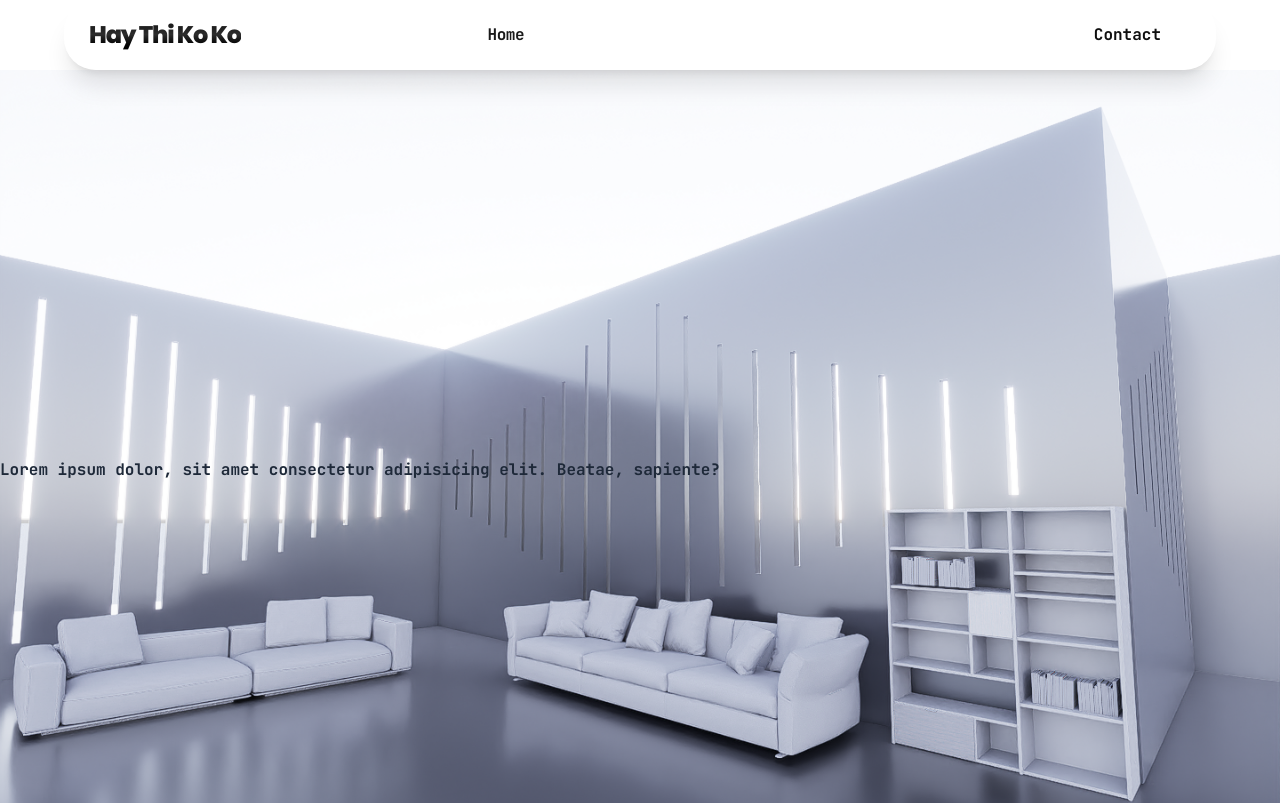
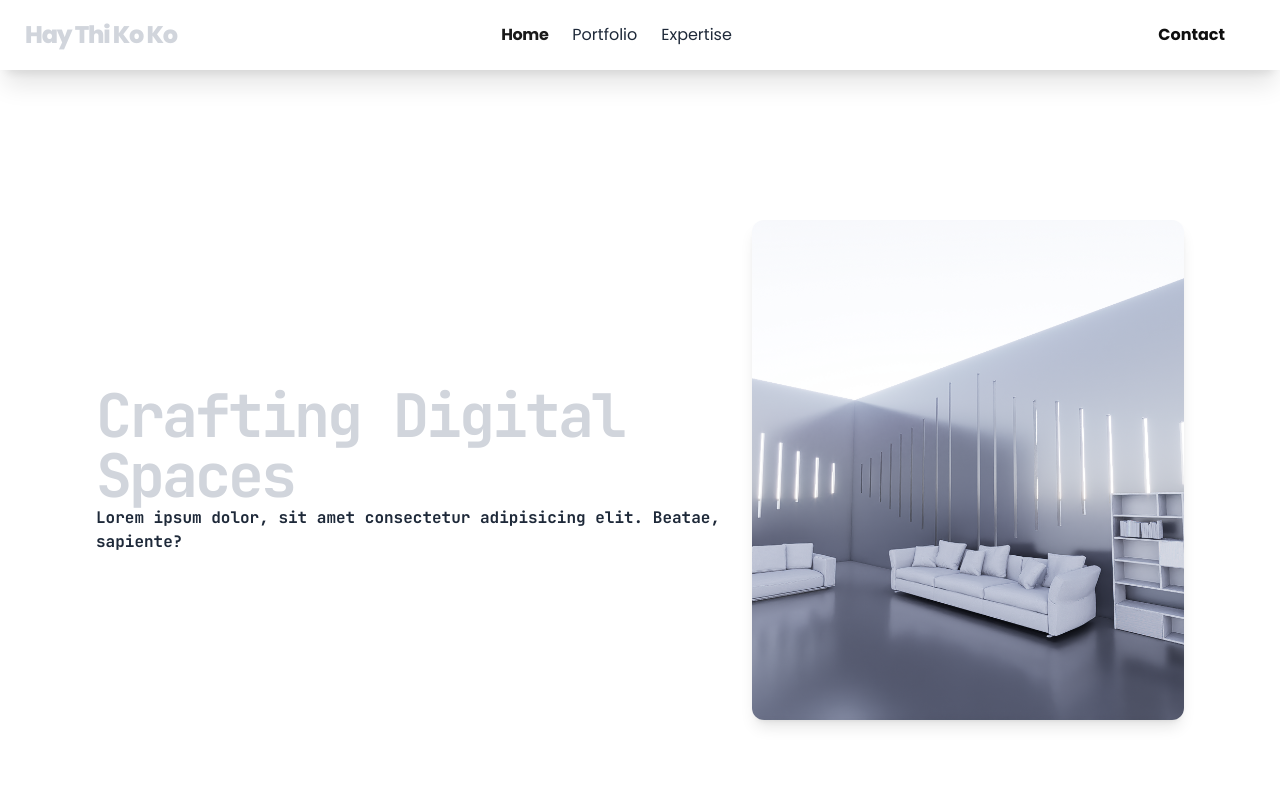
Before and after one commit to kyawzawlwin1/haythikokopage, a React (Vite) app: page / in a window 1280 px wide. Shown: the top 803 px of the page. Built offline with nearby package versions, Linux system fonts and the light colour scheme.

Commit message:
feat:adding some styles

```diff
--- a/src/components/Header.jsx
+++ b/src/components/Header.jsx
@@ -2,26 +2,18 @@ import { Link } from "wouter";
 
 const Header = () => {
   return (
-    <header className="w-full deep-black top-6 inset-x-0 z-50 mx-auto max-w-6xl">
+<header className="font-poppins Mono sticky top-0 z-50 w-full deep-black mx-auto">
       {/* bg-white/10 backdrop-blur-md: mirror effect */}
       <nav
         className="flex items-center justify-between px-6 py-3
                       bg-white/10 backdrop-blur-md
-                      border border-white/20 rounded-[2rem]
+                      border border-white/20
                       shadow-xl shadow-black/10"
       >
-        <div className="flex-shrink-0">
+        <div className="">
           <a
             className="
-    font-poppins font-extrabold text-2xl tracking-tighter
-    /* Metallic Black Gradient: အနက်ရောင်ကနေ ခဲရောင်ရင့်ရင့်ကို ပြေးထားတာ */
-    // bg-gradient-to-b from-[#0f0f0f] via-[#2d2d2d] to-[#000000]
-    // bg-clip-text text-transparent
-
-    /* Silver Glow: အနောက်ကနေ ငွေရောင်အလင်းပါးပါးလေး ပေးထားလို့ စာသားက ကြွတက်နေမှာပါ */
-    filter drop-shadow-[0_1px_1px_rgba(255,255,255,0.7)]
-
-    cursor-pointer hover:opacity-80 transition-opacity
+    font-poppins font-extrabold text-gray-300 text-2xl tracking-tighter cursor-pointer hover:opacity-80 transition-opacity
   "
           >
             Hay Thi Ko Ko
@@ -44,10 +36,14 @@ const Header = () => {
               </Link>
             </li>
             <li>
-              <Link href="/portfolio">Portfolio</Link>
+              <Link className="text-gray-800" href="/portfolio">
+                Portfolio
+              </Link>
             </li>
             <li>
-              <Link href="/expertise">Expertise</Link>
+              <Link className="text-gray-800" href="/expertise">
+                Expertise
+              </Link>
             </li>
             <li>
               <Link href="/about">About</Link>
@@ -57,18 +53,13 @@ const Header = () => {
 
         <button
           className="
-  /* Base Style: Crystal Glass (ပန်းရောင်မပါတော့ဘဲ ငွေရောင်သန်းတဲ့ မှန်ကြည်) */
+
   bg-white/10 backdrop-blur-lg
   text-[#0f0f0f] font-bold rounded-full px-7 py-2
   border-2 border-white/30
-
-  /* Metallic Black Text Shadow: စာသားကို ပြောင်လက်စေဖို့ အောက်က အလင်းလွှတ်ထားတာ */
   drop-shadow-[0_1px_1px_rgba(255,255,255,0.8)]
-
   transition-all duration-300
-
-  /* Hover State: အနက်ရောင်မှန် (Obsidian Glass) ပုံစံမျိုး ပြောင်းသွားမယ် */
-  hover:bg-black/10
+ hover:bg-black/10
   hover:border-black/20
   hover:shadow-[0_8px_20px_rgba(0,0,0,0.1)]
   hover:scale-105
--- a/src/features/static/components/HeroSection.jsx
+++ b/src/features/static/components/HeroSection.jsx
@@ -4,21 +4,30 @@ import heroBg from "../../../assets/Image1.png";
 const HeroSection = () => {
   return (
     /* flex-1 take the space between header and footer */
-    <section
-      className="relative flex w-full bg-cover bg-center bg-no-repeat min-h-screen"
-      style={{ backgroundImage: `url(${heroBg})` }}
-    >
-      {/* <div className="absolute inset-0 bg-black/1"></div> */}
-      <div className="relative z-10 text-white flex flex-col items-center justify-center">
-        {/* beauty paragraph */}
-        <div className="flex">
-          <p className="font-bold text-gray-800">Lorem ipsum dolor, sit amet consectetur adipisicing elit. Beatae, sapiente?</p>
+    <section className=" flex bg-cover bg-center min-h-screen">
+      <div className=" text-white flex flex-row items-center w-full px-12 md:px-24 justify-between">
+        {/* word box */}
+        <div className="">
+          <h1 className="font-Poppins text-6xl font-bold tracking-tighter text-gray-300">
+            Crafting Digital Spaces
+          </h1>
+          <p className="font-bold text-gray-800">
+            Lorem ipsum dolor, sit amet consectetur adipisicing elit. Beatae,
+            sapiente?
+          </p>
         </div>
         {/* another paragraph */}
-        <div>
-          <p></p>
+        <div
+          className="w-64 h-64 rounded-xl w-96 h-96 md:w-[500px] md:h-[500px] shadow-lg bg-cover bg-center bg-no-repeat"
+          style={{ backgroundImage: `url(${heroBg})` }}
+        >
+          {/* <p>
+            Lorem ipsum dolor sit, amet consectetur adipisicing elit.
+            Perspiciatis distinctio rem cum numquam quisquam est aperiam
+            corporis vitae illum necessitatibus! Perferendis animi doloribus
+            consectetur inventore aperiam unde aut numquam placeat.
+          </p> */}
         </div>
-        <h1 className="text-gray-800"></h1>
       </div>
     </section>
   );
--- a/src/pages/ExpertisePage.jsx
+++ b/src/pages/ExpertisePage.jsx
@@ -2,7 +2,7 @@ import React from 'react'
 
 const ExpertisePage = () => {
   return (
-    <div className='min-h-screen bg-gray-800'>
+    <div className='min-h-screen'>
       <h1 className='text-white'>expertisepage</h1>
     </div>
   )
```
